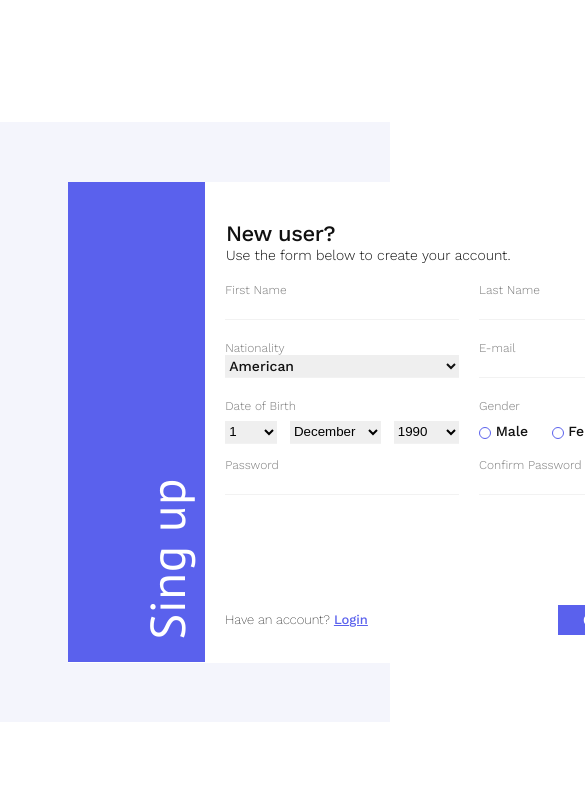
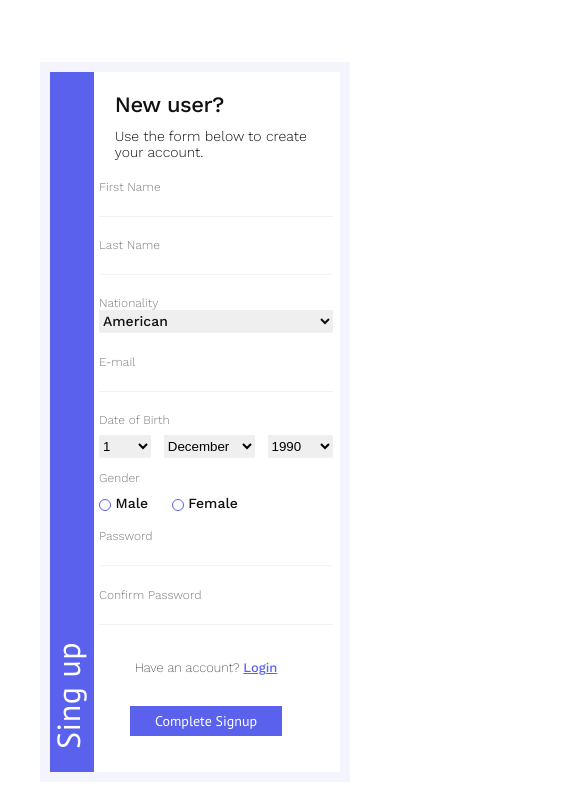
Before and after one commit to FronAlex/Form, a plain HTML site: page index/index.html in a window 390 px wide. Shown: the top 810 px of the page, 585 px wide, since content can reach past the window. Drawn offline with nearby package versions, Linux system fonts and the light colour scheme.

Commit message:
adaptive

```diff
--- a/index/index.html
+++ b/index/index.html
@@ -5,7 +5,8 @@
     <meta charset="UTF-8">
     <meta http-equiv="X-UA-Compatible" content="IE=edge">
     <meta name="viewport" content="width=device-width, initial-scale=1.0">
-    <title>Document</title>
+
+    <title>Form</title>
     <link href="../style/style.css" rel="stylesheet" type="text/css">
 
     <link rel="preconnect" href="https://fonts.googleapis.com">
@@ -42,7 +43,7 @@
                         <input type="text" class="noun_input">
                     </label>
 
-                    <label class="noun_label">
+                    <label class="noun_label ">
                         Nationality
                         <select class="noun_input">
                             <option value="value1">American</option>
@@ -58,7 +59,7 @@
                         <input type="email" class="noun_input">
                     </label>
 
-                    <label class="noun_label">
+                    <label class="noun_label no-flex">
                         Date of Birth <br>
                         <select class="number">
                             <option value="value1">1</option>
@@ -135,7 +136,7 @@
                         </select>
                     </label>
 
-                    <div class="noun_label">
+                    <div class="noun_label no-flex">
                         Gender <br>
                         <label class="Male_label">
 
--- a/style/style.scss
+++ b/style/style.scss
@@ -87,7 +87,16 @@ h6 {
     position: relative;
     width: 800px;
     height: 600px;
+
     background: #f4f5fc;
+    @media screen and (max-width: 810px) {
+        height: 779px;
+        width: 520px;
+    }
+    @media screen and (max-width: 530px) {
+        height: 720px;
+        width: 310px;
+    }
 
     .group {
         position: absolute;
@@ -96,6 +105,18 @@ h6 {
         left: 68px;
         top: 60px;
         background: #ffffff;
+        @media screen and (max-width: 810px) {
+            height: 700px;
+            width: 440px;
+            left: 40px;
+            top: 40px;
+        }
+
+        @media screen and (max-width: 530px) {
+            left: 10px;
+            top: 10px;
+            width: 290px;
+        }
 
         .bitmap {
             display: flex;
@@ -104,12 +125,25 @@ h6 {
             width: 137px;
             height: 480px;
             background-color: #5a61ed;
+            @media screen and (max-width: 810px) {
+                height: 700px;
+                width: 80px;
+            }
+            @media screen and (max-width: 530px) {
+                width: 44px;
+            }
 
             .sing_up {
                 width: 63px;
                 height: 162px;
                 margin-bottom: 21.98px;
                 margin-right: 5.7px;
+
+                @media screen and (max-width: 530px) {
+                    height: 108px;
+                    width: 57px;
+                    margin-right: 0;
+                }
 
                 .sing_up_h2 {
                     font-family: "PT Sans";
@@ -121,6 +155,10 @@ h6 {
                     writing-mode: vertical-rl;
                     transform: scale(-1);
                     color: #ffffff;
+
+                    @media screen and (max-width: 530px) {
+                        font-size: 32px;
+                    }
                 }
             }
         }
@@ -138,6 +176,19 @@ h6 {
             background-position-x: 201px;
             background-position-y: 130px;
             z-index: 0;
+            @media screen and (max-width: 810px) {
+                height: 700px;
+                width: 360px;
+                left: 80px;
+                background-position-x: 53px;
+                background-position-y: 349px;
+            }
+
+            @media screen and (max-width: 530px) {
+                left: 44px;
+                width: 224px;
+                background-position-x: -95px;
+            }
 
             .noun_h3 {
                 font-family: "Work Sans", sans-serif;
@@ -148,6 +199,11 @@ h6 {
                 color: #111111;
                 margin-left: 20.8px;
                 margin-top: 38.52px;
+
+                @media screen and (max-width: 530px) {
+                    margin-top: 20px;
+                    margin-bottom: 10px;
+                }
             }
             .noun_p {
                 font-family: "Work Sans", sans-serif;
@@ -165,7 +221,18 @@ h6 {
                 margin: 20px 0 0 20px;
                 grid-row-gap: 16px;
 
+                @media screen and (max-width: 810px) {
+                    grid-template-columns: 1fr;
+                    grid-template-rows: 42px 42px 43px 42px 42px 42px 43px 42px;
+                }
+
+                @media screen and (max-width: 530px) {
+                    margin: 20px 0 0 5px;
+                }
+
                 .noun_label {
+                    display: flex;
+                    flex-direction: column;
                     font-family: "Work Sans", sans-serif;
                     font-weight: 300;
                     font-size: 12px;
@@ -248,6 +315,10 @@ h6 {
                     }
                 }
 
+                .no-flex {
+                    display: block;
+                }
+
                 .noun_input {
                     width: 234px;
                     height: 23px;
@@ -266,6 +337,11 @@ h6 {
                 align-items: center;
                 font-size: 20px;
                 margin: 104px 0 0 0;
+                @media screen and (max-width: 530px) {
+                    display: flex;
+                    flex-direction: column;
+                    margin: 30px 0 0 0;
+                }
 
                 .account_p {
                     font-family: "Work Sans", sans-serif;
@@ -274,6 +350,10 @@ h6 {
                     font-weight: 200;
                     color: #000000;
                     margin-left: 20px;
+
+                    @media screen and (max-width: 530px) {
+                        margin: 0px;
+                    }
                     .account_a {
                         color: #5a61ed;
                         text-decoration: underline;
@@ -293,6 +373,13 @@ h6 {
                     border: 0.5px solid #ffffff;
                     color: #ffffff;
                     margin-right: 22px;
+                    @media screen and (max-width: 810px) {
+                        margin: 0;
+                    }
+
+                    @media screen and (max-width: 530px) {
+                        margin-top: 30px;
+                    }
                 }
             }
         }
```
Also changed, not shown: style/style.css, 1 other file.
